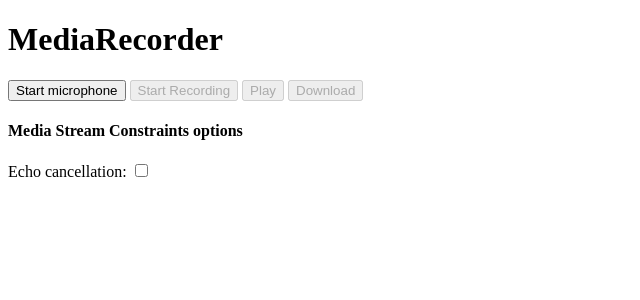
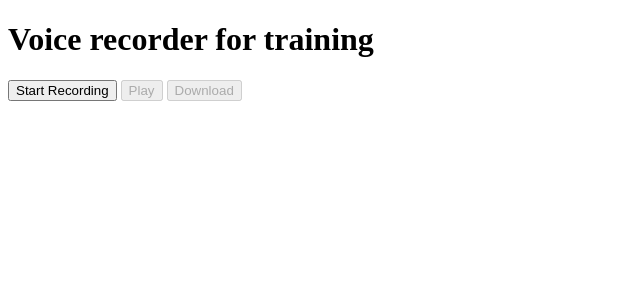
Before and after one commit to pedmacros/Voice-Recon, a Django app: page /voiceRecorder/ in a window 1280 px wide. Shown: the top 300 px of the page, without its empty margins (0-640 px from the left). Run offline with Django 3.2, Linux system fonts and the light colour scheme.

Commit message:
Slighti improvement in voice recorder html

```diff
--- a/VoiceRecon/voiceRecorder/templates/voiceRecorder/index.html
+++ b/VoiceRecon/voiceRecorder/templates/voiceRecorder/index.html
@@ -23,22 +23,17 @@
 
 <div id="container">
 
-    <h1>MediaRecorder</h1>
+    <h1>Voice recorder for training</h1>
 
     <audio id="gum" playsinline autoplay muted></audio>
     <audio id="recorded" playsinline loop></audio>
 
     <div>
-        <button id="start">Start microphone</button>
-        <button id="record" disabled>Start Recording</button>
+        <button id="record" >Start Recording</button>
         <button id="play" disabled>Play</button>
         <button id="download" disabled>Download</button>
     </div>
 
-    <div>
-        <h4>Media Stream Constraints options</h4>
-        <p>Echo cancellation: <input type="checkbox" id="echoCancellation"></p>
-    </div>
 
 
 
@@ -54,11 +49,12 @@ let sourceBuffer;
 const recordedAudio = document.querySelector('audio#recorded');
 const recordButton = document.querySelector('button#record');
 
-recordButton.addEventListener('click', () => {
+recordButton.addEventListener('click', async () => {
   if (recordButton.textContent === 'Start Recording') {
-    startRecording();
-  } else {
-    stopRecording();
+      await init({audio:{}});
+      startRecording();
+  }else{
+      stopRecording();
     recordButton.textContent = 'Start Recording';
     playButton.disabled = false;
     downloadButton.disabled = false;
@@ -162,16 +158,7 @@ async function init(constraints) {
   }
 }
 
-document.querySelector('button#record').addEventListener('click', async () => {
-  const hasEchoCancellation = document.querySelector('#echoCancellation').checked;
-  const constraints = {
-    audio: {
-      echoCancellation: {exact: hasEchoCancellation}
-    },
-  };
-  console.log('Using media constraints:', constraints);
-  await init(constraints);
-});</script>
+</script>
 
 
 </body>
```
